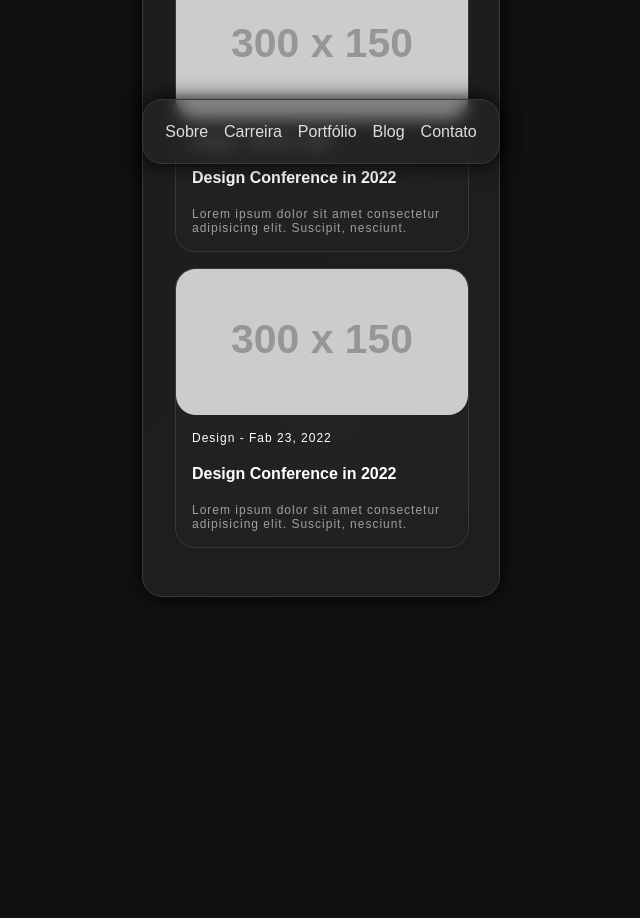
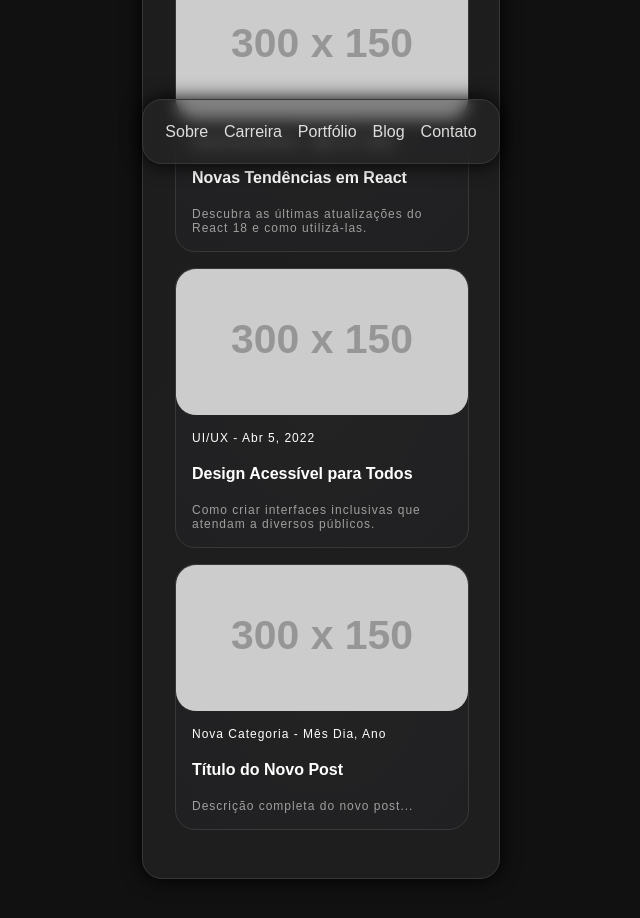
Before and after one commit to bernardoHeckler/testes, a React (Vite) app: page /testes/blog in a window 1280 px wide. Shown: the part 620-1538 px from the top of the page, without its empty margins (319-959 px from the left). Before the commit the page ends 1314 px from the top, so only its background shows below. Built offline with nearby package versions, Linux system fonts and the light colour scheme.

Commit message:
add: criando arquivo data para armazenar textos, imagens, titulos, e descriçoes que podem ser alterada via base de dados, sem mexer nos códigos.

```diff
--- /dev/null
+++ b/src/data/BlogData.jsx
@@ -0,0 +1,39 @@
+const BlogData = {
+    titulo: "Blog",
+    posts: [
+      {
+        id: 1,
+        imagem: "https://placehold.co/300x150/png",
+        categoria: "Design",
+        data: "Fev 23, 2022",
+        titulo: "Design Conference in 2022",
+        descricao: "Lorem ipsum dolor sit amet consectetur adipisicing elit. Suscipit, nesciunt."
+      },
+      {
+        id: 2,
+        imagem: "https://placehold.co/300x150/png",
+        categoria: "Desenvolvimento",
+        data: "Mar 15, 2022",
+        titulo: "Novas Tendências em React",
+        descricao: "Descubra as últimas atualizações do React 18 e como utilizá-las."
+      },
+      {
+        id: 3,
+        imagem: "https://placehold.co/300x150/png",
+        categoria: "UI/UX",
+        data: "Abr 5, 2022",
+        titulo: "Design Acessível para Todos",
+        descricao: "Como criar interfaces inclusivas que atendam a diversos públicos."
+      },
+      {
+        id: 4,
+        imagem: "https://placehold.co/300x150/png",
+        categoria: "Nova Categoria",
+        data: "Mês Dia, Ano",
+        titulo: "Título do Novo Post",
+        descricao: "Descrição completa do novo post..."
+      }
+    ]
+  };
+
+  export default BlogData;
--- a/src/pages/Blog.jsx
+++ b/src/pages/Blog.jsx
@@ -1,5 +1,6 @@
 import React from "react";
 import Card from "../components/Card";
+import BlogData from "../data/BlogData";
 import "./Blog.css";
 
 const Blog = () => {
@@ -9,52 +10,25 @@ const Blog = () => {
       <main className="blog-container">
         <section className="blog-section">
           <div className="linha">
-            <h2>Blog</h2>
+            <h2>{BlogData.titulo}</h2>
             <div className="barra"></div>
           </div>
           <div className="linha">
-            <section className="blog-informacao">
+            {BlogData.posts.map((post) => (
+              <section key={post.id} className="blog-informacao">
                 <img
-                src="https://placehold.co/300x150/png"
-                alt="Placeholder genérico"
+                  src={post.imagem}
+                  alt={`Imagem do post: ${post.titulo}`}
                 />
                 <div className="text">
-                <p className="infoData">Design - Fab 23, 2022</p>
-                <h4 className="tituloData">Design Conference in 2022</h4>
+                  <p className="infoData">{post.categoria} - {post.data}</p>
+                  <h4 className="tituloData">{post.titulo}</h4>
                   <p className="descricao">
-                  Lorem ipsum dolor sit amet consectetur adipisicing elit.
-                  Suscipit, nesciunt.
+                    {post.descricao}
                   </p>
                 </div>
               </section>
-            <section className="blog-informacao">
-              <img
-                src="https://placehold.co/300x150/png"
-                alt="Placeholder genérico"
-              />
-              <div className="text">
-                <p className="infoData">Design - Fab 23, 2022</p>
-                <h4 className="tituloData">Design Conference in 2022</h4>
-                <p className="descricao">
-                  Lorem ipsum dolor sit amet consectetur adipisicing elit.
-                  Suscipit, nesciunt.
-                </p>
-              </div>
-            </section>
-            <section className="blog-informacao">
-              <img
-                src="https://placehold.co/300x150/png"
-                alt="Placeholder genérico"
-              />
-              <div className="text">
-                <p className="infoData">Design - Fab 23, 2022</p>
-                <h4 className="tituloData">Design Conference in 2022</h4>
-                <p className="descricao">
-                  Lorem ipsum dolor sit amet consectetur adipisicing elit.
-                  Suscipit, nesciunt.
-                </p>
-              </div>
-            </section>
+            ))}
           </div>
         </section>
       </main>
```
Lines whose indentation alone changed are shown as unchanged.
